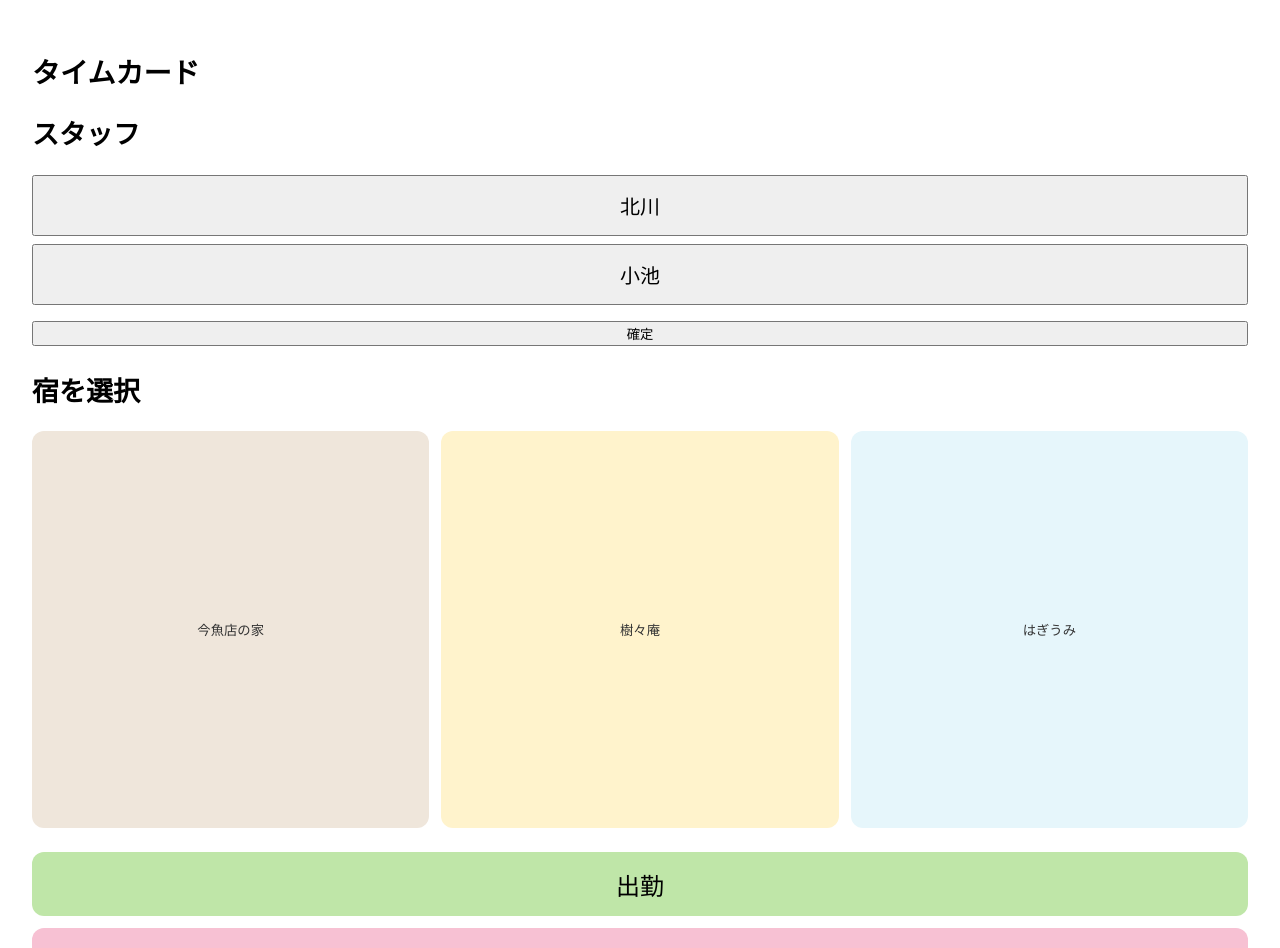
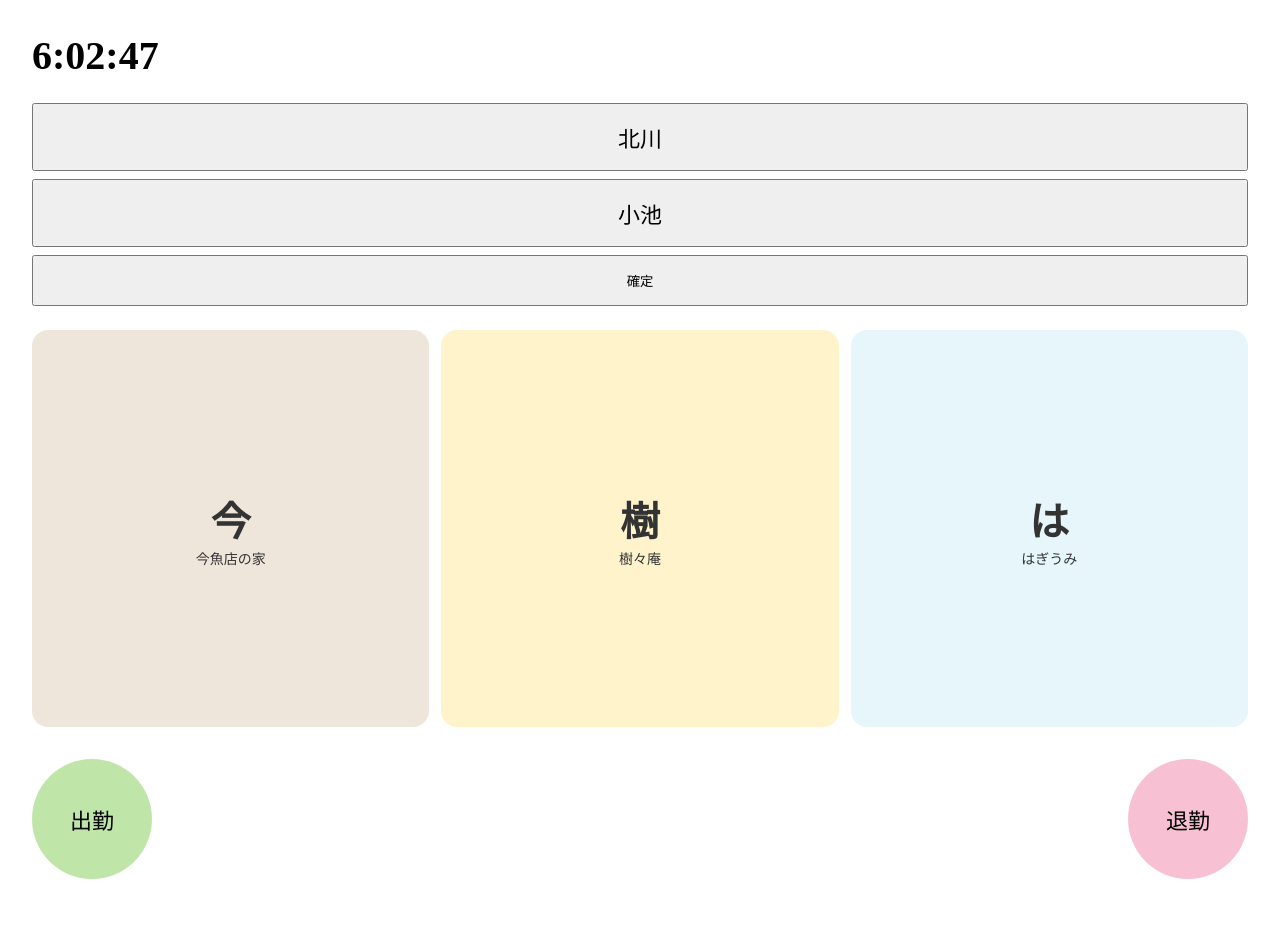
Before and after one commit to 44dakikaku/timemanagement, a Next.js app: page / in a window 1280 px wide. Shown: the top 948 px of the page. Built offline with nearby package versions, Linux system fonts and the light colour scheme.

Commit message:
Update page.jsx

```diff
--- a/app/page.jsx
+++ b/app/page.jsx
@@ -5,7 +5,11 @@ import { useEffect, useState } from 'react';
 // ===== 設定 =====
 const STAFFS = ['北川', '小池'];
 
-const PROPERTIES = ['今魚店の家', '樹々庵', 'はぎうみ'];
+const PROPERTIES = [
+  { key: '今魚店の家', short: '今' },
+  { key: '樹々庵', short: '樹' },
+  { key: 'はぎうみ', short: 'は' },
+];
 
 const PROPERTY_COLORS = {
   '今魚店の家': '#8B5A2B',
@@ -19,8 +23,10 @@ const PROPERTY_COLORS_LIGHT = {
   'はぎうみ': '#E6F6FB',
 };
 
-const CLOCK_IN_COLOR = '#BFE6A8';   // 黄緑（薄）
-const CLOCK_OUT_COLOR = '#F7C1D3';  // ピンク（薄)
+const CLOCK_IN_COLOR = '#BFE6A8';
+const CLOCK_IN_ACTIVE = '#8FCF6A';
+const CLOCK_OUT_COLOR = '#F7C1D3';
+const CLOCK_OUT_ACTIVE = '#E38AA8';
 
 const STORAGE_KEY = 'timecard_logs';
 const STAFF_KEY = 'timecard_staff';
@@ -34,6 +40,13 @@ export default function Page() {
   const [selectedProperty, setSelectedProperty] = useState('');
   const [logs, setLogs] = useState([]);
   const [lastType, setLastType] = useState(null);
+  const [now, setNow] = useState(new Date());
+
+  // 時計更新
+  useEffect(() => {
+    const t = setInterval(() => setNow(new Date()), 1000);
+    return () => clearInterval(t);
+  }, []);
 
   // 初回読み込み
   useEffect(() => {
@@ -42,7 +55,6 @@ export default function Page() {
       setStaff(savedStaff);
       setStaffFixed(true);
     }
-
     const savedLogs = localStorage.getItem(STORAGE_KEY);
     if (savedLogs) setLogs(JSON.parse(savedLogs));
   }, []);
@@ -51,23 +63,20 @@ export default function Page() {
     localStorage.setItem(STORAGE_KEY, JSON.stringify(logs));
   }, [logs]);
 
-  // スタッフ確定
   const confirmStaff = () => {
-    if (!staff) return alert('スタッフを選んでください');
+    if (!staff) return alert('名前を選んでください');
     localStorage.setItem(STAFF_KEY, staff);
     setStaffFixed(true);
   };
 
-  // スタッフ変更
   const resetStaff = () => {
     localStorage.removeItem(STAFF_KEY);
     setStaff('');
     setStaffFixed(false);
   };
 
-  // 打刻
   const handleClock = async (type) => {
-    if (!staffFixed) return alert('スタッフを確定してください');
+    if (!staffFixed) return alert('名前を確定してください');
     if (!selectedProperty) return alert('宿を選んでください');
     if (lastType === type) return alert('同じ操作は続けてできません');
 
@@ -93,9 +102,8 @@ export default function Page() {
     }
   };
 
-  // 今日の勤務履歴のみ
+  // 今日の履歴
   const today = new Date().toISOString().slice(0, 10);
-
   const todayPairs = [];
   let temp = null;
 
@@ -117,12 +125,14 @@ export default function Page() {
 
   return (
     <main style={{ padding: 24, fontSize: 18 }}>
-      <h1 style={{ fontSize: 28 }}>タイムカード</h1>
+
+      {/* 現在時刻 */}
+      <div style={{ fontSize: 40, fontWeight: 'bold', marginBottom: 24 }}>
+        {now.toLocaleTimeString('ja-JP')}
+      </div>
 
       {/* スタッフ選択 */}
       <section style={{ marginBottom: 24 }}>
-        <h2>スタッフ</h2>
-
         {!staffFixed ? (
           <>
             {STAFFS.map((s) => (
@@ -131,66 +141,66 @@ export default function Page() {
                 onClick={() => setStaff(s)}
                 style={{
                   width: '100%',
-                  padding: 14,
+                  padding: 16,
                   marginBottom: 8,
-                  fontSize: 20,
+                  fontSize: 22,
                   fontWeight: staff === s ? 'bold' : 'normal',
                 }}
               >
                 {s}
               </button>
             ))}
-            <button onClick={confirmStaff} style={{ width: '100%', marginTop: 8 }}>
+            <button onClick={confirmStaff} style={{ width: '100%', padding: 14 }}>
               確定
             </button>
           </>
         ) : (
           <>
-            <div style={{ fontSize: 22, fontWeight: 'bold' }}>{staff}</div>
-            <button onClick={resetStaff} style={{ marginTop: 8 }}>
+            <div style={{ fontSize: 24, fontWeight: 'bold' }}>{staff}</div>
+            <button onClick={resetStaff} style={{ marginTop: 8, padding: 12 }}>
               変更
             </button>
           </>
         )}
       </section>
 
-      {/* 宿選択（薄いカラー） */}
-      <section style={{ marginBottom: 24 }}>
-        <h2>宿を選択</h2>
+      {/* 宿選択 */}
+      <section style={{ marginBottom: 32 }}>
         <div style={{ display: 'grid', gridTemplateColumns: 'repeat(3, 1fr)', gap: 12 }}>
-          {PROPERTIES.map((p) => (
+          {PROPERTIES.map((p) => {
+            const active = selectedProperty === p.key;
+            return (
               <button
-              key={p}
-              onClick={() => setSelectedProperty(p)}
+                key={p.key}
+                onClick={() => setSelectedProperty(p.key)}
                 style={{
                   aspectRatio: '1 / 1',
-                borderRadius: 12,
+                  borderRadius: 16,
                   border: 'none',
-                fontWeight: selectedProperty === p ? 'bold' : 'normal',
-                background:
-                  selectedProperty === p
-                    ? PROPERTY_COLORS[p]
-                    : PROPERTY_COLORS_LIGHT[p],
-                color: selectedProperty === p ? '#fff' : '#333',
+                  background: active
+                    ? PROPERTY_COLORS[p.key]
+                    : PROPERTY_COLORS_LIGHT[p.key],
+                  color: active ? '#fff' : '#333',
                 }}
               >
-              {p}
+                <div style={{ fontSize: 40, fontWeight: 'bold' }}>{p.short}</div>
+                <div style={{ fontSize: 14 }}>{p.key}</div>
               </button>
-          ))}
+            );
+          })}
         </div>
       </section>
 
-      {/* 打刻 */}
-      <section style={{ marginBottom: 24 }}>
+      {/* 出勤・退勤 */}
+      <section style={{ display: 'flex', justifyContent: 'space-between', marginBottom: 32 }}>
         <button
           onClick={() => handleClock('出勤')}
           style={{
-            width: '100%',
-            height: 64,
-            fontSize: 24,
-            marginBottom: 12,
-            background: lastType === '出勤' ? '#8FCF6A' : CLOCK_IN_COLOR,
-            borderRadius: 12,
+            width: 120,
+            height: 120,
+            borderRadius: '50%',
+            fontSize: 22,
+            background: lastType === '出勤' ? CLOCK_IN_ACTIVE : CLOCK_IN_COLOR,
             border: 'none',
           }}
         >
@@ -200,11 +210,11 @@ export default function Page() {
         <button
           onClick={() => handleClock('退勤')}
           style={{
-            width: '100%',
-            height: 64,
-            fontSize: 24,
-            background: lastType === '退勤' ? '#E38AA8' : CLOCK_OUT_COLOR,
-            borderRadius: 12,
+            width: 120,
+            height: 120,
+            borderRadius: '50%',
+            fontSize: 22,
+            background: lastType === '退勤' ? CLOCK_OUT_ACTIVE : CLOCK_OUT_COLOR,
             border: 'none',
           }}
         >
@@ -212,18 +222,15 @@ export default function Page() {
         </button>
       </section>
 
-      {/* 今日の勤務履歴のみ */}
+      {/* 今日の履歴 */}
       <section>
-        <h2>今日の勤務履歴</h2>
-        <ul style={{ padding: 0 }}>
         {todayPairs.map((p, i) => (
-            <li
+          <div
             key={i}
             style={{
-                listStyle: 'none',
+              marginBottom: 12,
               padding: 12,
-                marginBottom: 8,
-                borderRadius: 10,
+              borderRadius: 12,
               background: '#f5f5f5',
               color: PROPERTY_COLORS[p.property],
             }}
@@ -231,9 +238,8 @@ export default function Page() {
             <strong>{p.property}</strong><br />
             {new Date(p.start).toLocaleTimeString('ja-JP')} 〜{' '}
             {new Date(p.end).toLocaleTimeString('ja-JP')}
-            </li>
+          </div>
         ))}
-        </ul>
       </section>
     </main>
   );
```
Lines whose indentation alone changed are shown as unchanged.
